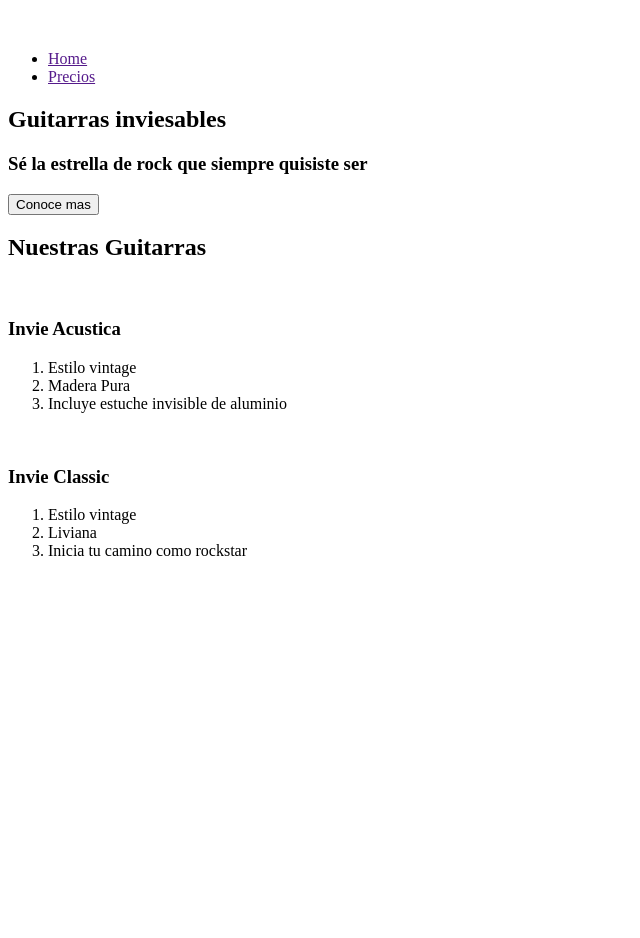
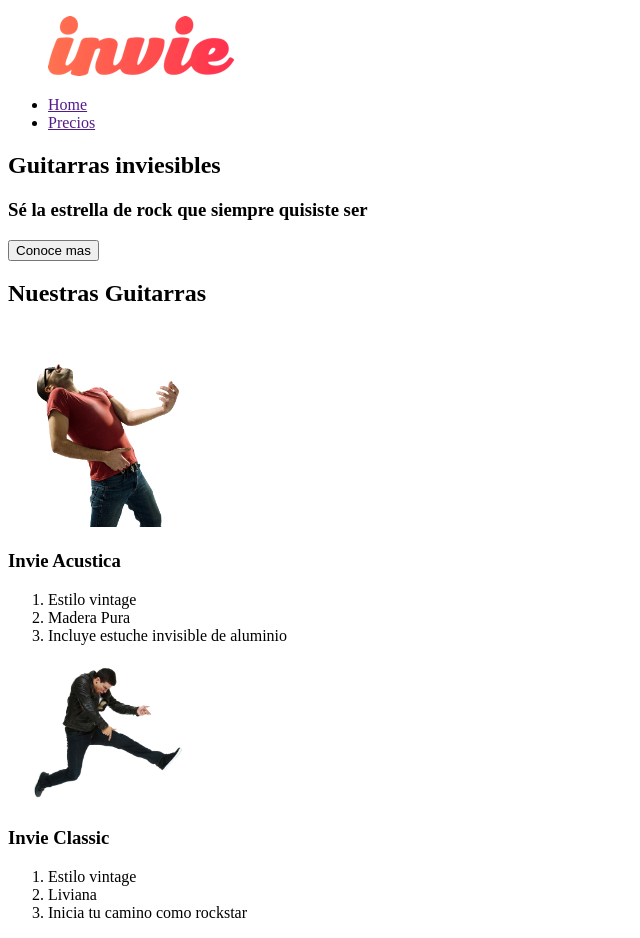
Before and after one commit to jeancarlosri1/Web-Designer, a plain HTML site: page Index.html in a window 1280 px wide. Shown: the whole page, without its empty margins (0-640 px from the left). Before the commit the page ends 800 px from the top, so only its background shows below. Drawn offline with Linux system fonts and the light colour scheme.

Commit message:
Agregando imagenes.

```diff
--- a/Index.html
+++ b/Index.html
@@ -7,7 +7,11 @@
 <body>
 	<header><!--Header-->
 		<figure> <!--Logotipo--><!--Permite contener varias img-->
-			<img src="">
+			<img src="Imagenes/invie.png" width="186" height="60" alt="Invie Logotipo">
+			<!--SRC con la ruta o url de la imagen-->
+			<!--width  Ancho de la imagen-->
+			<!--height Alto de la imagen-->
+			<!--alt texto que aparece en caso de no cargar la imagen-->
 		</figure>
 		<nav><!--Menu-->
 			<ul><!--Listas Desordenada-->
@@ -21,7 +25,7 @@
 		</nav>
 	</header>
 	<section><!--Portada--><!--Determina una seccion generica-->
-		<h1>Guitarras inviesables</h1><!--Titulo-->
+		<h1>Guitarras inviesibles</h1><!--Titulo-->
 		<h3>Sé la estrella de rock que siempre quisiste ser</h3><!--Resumen-->
 		<button>Conoce mas</button><!--Boton-->
 	</section>
@@ -29,7 +33,7 @@
 		<h2>Nuestras Guitarras</h2><!--Titulo-->
 		<!--Contenido dentro de section-->
 		<article><!--Guitarra-->
-			<img src="">
+			<img src="Imagenes/invie-acustica.png" alt="Guitarra Invie Acustica" width="200">
 			<h3>Invie Acustica</h3>
 			<ol><!--Listas Ordenadas-->
 				<li>Estilo vintage</li>
@@ -38,7 +42,7 @@
 			</ol>
 		</article>
 		<article><!--Guitarra 2--><!--Contenido dentro de section-->
-			<img src="">
+			<img src="Imagenes/invie-classic.png" alt="Guitarra Invie Classic" width="200">
 			<h3>Invie Classic</h3>
 			<ol><!--Listas Ordenadas-->
 				<li>Estilo vintage</li>
```
Also changed, not shown: Imagenes/invie-acustica.png (added), Imagenes/invie-classic.png (added), Imagenes/invie.png (added).
